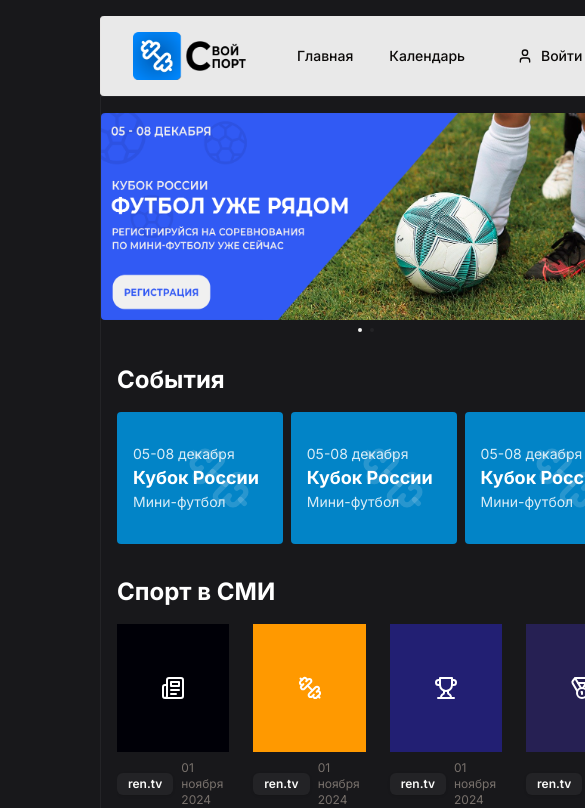
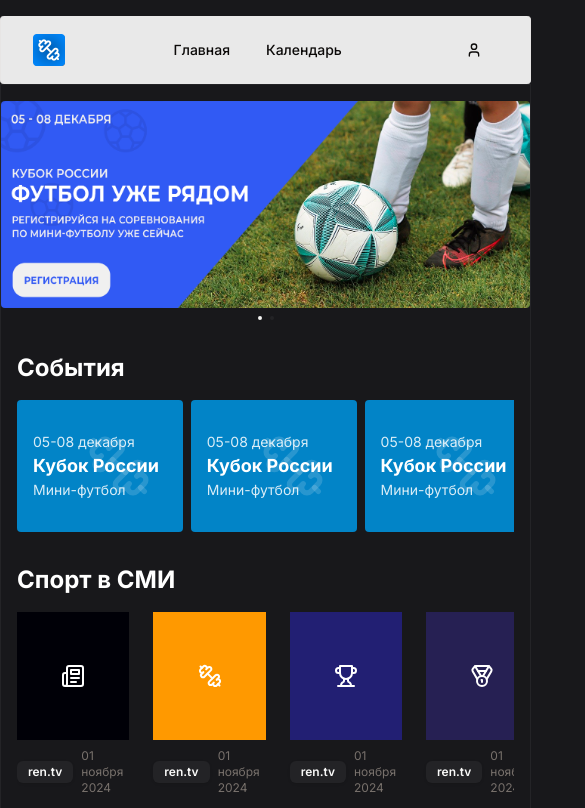
Before and after one commit to mzhn-fsp-okr/mzhn-fsp-okr, a Next.js app in the folder frontend-landing/: page / in a window 390 px wide. Shown: the top 808 px of the page, 585 px wide, since content can reach past the window. Built offline with nearby package versions, Linux system fonts and the light colour scheme.

Commit message:
feat: calendar page

```diff
--- a/frontend-landing/package.json
+++ b/frontend-landing/package.json
@@ -11,6 +11,10 @@
     "format:fix": "prettier --write --ignore-path .gitignore ."
   },
   "dependencies": {
+    "@fullcalendar/core": "^6.1.15",
+    "@fullcalendar/daygrid": "^6.1.15",
+    "@fullcalendar/multimonth": "^6.1.15",
+    "@fullcalendar/react": "^6.1.15",
     "@hookform/resolvers": "^3.9.0",
     "@radix-ui/react-alert-dialog": "^1.1.2",
     "@radix-ui/react-avatar": "^1.1.1",
--- /dev/null
+++ b/frontend-landing/src/app/(main)/calendar/components/calendar.css
@@ -0,0 +1,38 @@
+* {
+  border-color: #24242b !important;
+}
+
+.fc-button {
+  background: #1f1f25 !important;
+  border: none !important;
+  outline: none !important;
+}
+
+.fc-button-active {
+  border: 2px solid #60a5fa !important;
+}
+
+.fc-toolbar-title,
+.fc-col-header-cell-cushion,
+.fc-multimonth-header {
+  color: #f0f0f0 !important;
+}
+.fc-col-header-cell {
+  border: none !important;
+}
+.fc-day {
+  background: #1f1f25;
+  color: #cccccc;
+}
+
+@media (max-width: 800px) {
+  .fc-toolbar-title {
+    font-size: 1em !important;
+  }
+
+  .fc-header-toolbar {
+    display: flex;
+    flex-direction: column;
+    gap: 8px;
+  }
+}
--- /dev/null
+++ b/frontend-landing/src/app/(main)/calendar/components/calendar.tsx
@@ -0,0 +1,27 @@
+"use client";
+
+import dayGridPlugin from "@fullcalendar/daygrid";
+import multiMonthPlugin from "@fullcalendar/multimonth";
+import FullCalendar from "@fullcalendar/react";
+
+import "./calendar.css";
+
+export default function Calendar() {
+  return (
+    <FullCalendar
+      plugins={[dayGridPlugin, multiMonthPlugin]}
+      locale="ru"
+      buttonText={{
+        today: "Сегодня",
+        month: "Месяц",
+        week: "Неделя",
+        year: "Год",
+      }}
+      headerToolbar={{
+        left: "prev,next,today",
+        center: "title",
+        right: "dayGridMonth,dayGridWeek,multiMonthYear",
+      }}
+    />
+  );
+}
--- /dev/null
+++ b/frontend-landing/src/app/(main)/calendar/page.tsx
@@ -0,0 +1,10 @@
+import Calendar from "./components/calendar";
+
+export default function Page() {
+  return (
+    <section className="space-y-4 px-4">
+      <h1 className="text-2xl font-bold text-white">Анонс событий</h1>
+      <Calendar />
+    </section>
+  );
+}
--- a/frontend-landing/src/app/(main)/layout.tsx
+++ b/frontend-landing/src/app/(main)/layout.tsx
@@ -7,7 +7,7 @@ export default function Layout({
   children: React.ReactNode;
 }>) {
   return (
-    <section className="grid min-h-screen w-full grid-cols-[100px_1fr_100px] grid-rows-[auto_1fr_auto] divide-y divide-white/5 py-4">
+    <section className="grid min-h-screen w-full divide-y divide-white/5 py-4 sm:grid-cols-[100px_1fr_100px] sm:grid-rows-[auto_1fr_auto]">
       <PageHeader className="col-start-2 row-start-1 border-x" />
       <main className="col-start-2 row-start-2 border-x border-white/5 py-4">
         {children}
--- a/frontend-landing/src/app/globals.css
+++ b/frontend-landing/src/app/globals.css
@@ -41,6 +41,9 @@
     --sidebar-accent-foreground: 240 5.9% 10%;
     --sidebar-border: 220 13% 91%;
     --sidebar-ring: 217.2 91.2% 59.8%;
+
+    --fc-today-bg-color: #0088ff35;
+    --fc-neutral-bg-color: #17171c;
   }
   .dark {
     --background: 20 14.3% 4.1%;
--- a/frontend-landing/src/components/layout/page-header.tsx
+++ b/frontend-landing/src/components/layout/page-header.tsx
@@ -12,7 +12,8 @@ import Link from "next/link";
 import { HTMLAttributes } from "react";
 import { Button } from "../ui/button";
 
-import logo from "@/assets/images/brand.png";
+import brand from "@/assets/images/brand.png";
+import logo from "@/assets/images/logo.png";
 
 export interface PageHeaderProps extends HTMLAttributes<HTMLDivElement> {}
 
@@ -25,17 +26,30 @@ export default function PageHeader({ className, ...props }: PageHeaderProps) {
       )}
       {...props}
     >
-      <Image src={logo} alt="Logo" width={128} height={128} />
+      <Image
+        src={brand}
+        alt="Logo"
+        width={128}
+        height={128}
+        className="hidden sm:block"
+      />
+      <Image
+        src={logo}
+        alt="Logo"
+        width={32}
+        height={32}
+        className="sm:hidden"
+      />
       <NavigationMenu>
         <NavigationMenuList>
           <MenuItem title="Главная" href="/" />
-          <MenuItem title="Календарь" href="/" />
+          <MenuItem title="Календарь" href="/calendar" />
         </NavigationMenuList>
       </NavigationMenu>
       <div>
         <Button variant="ghost">
           <User />
-          Войти
+          <span className="hidden sm:inline">Войти</span>
         </Button>
       </div>
     </header>
```
Also changed, not shown: 1 other file (tests, documents, lock files or other folders).
